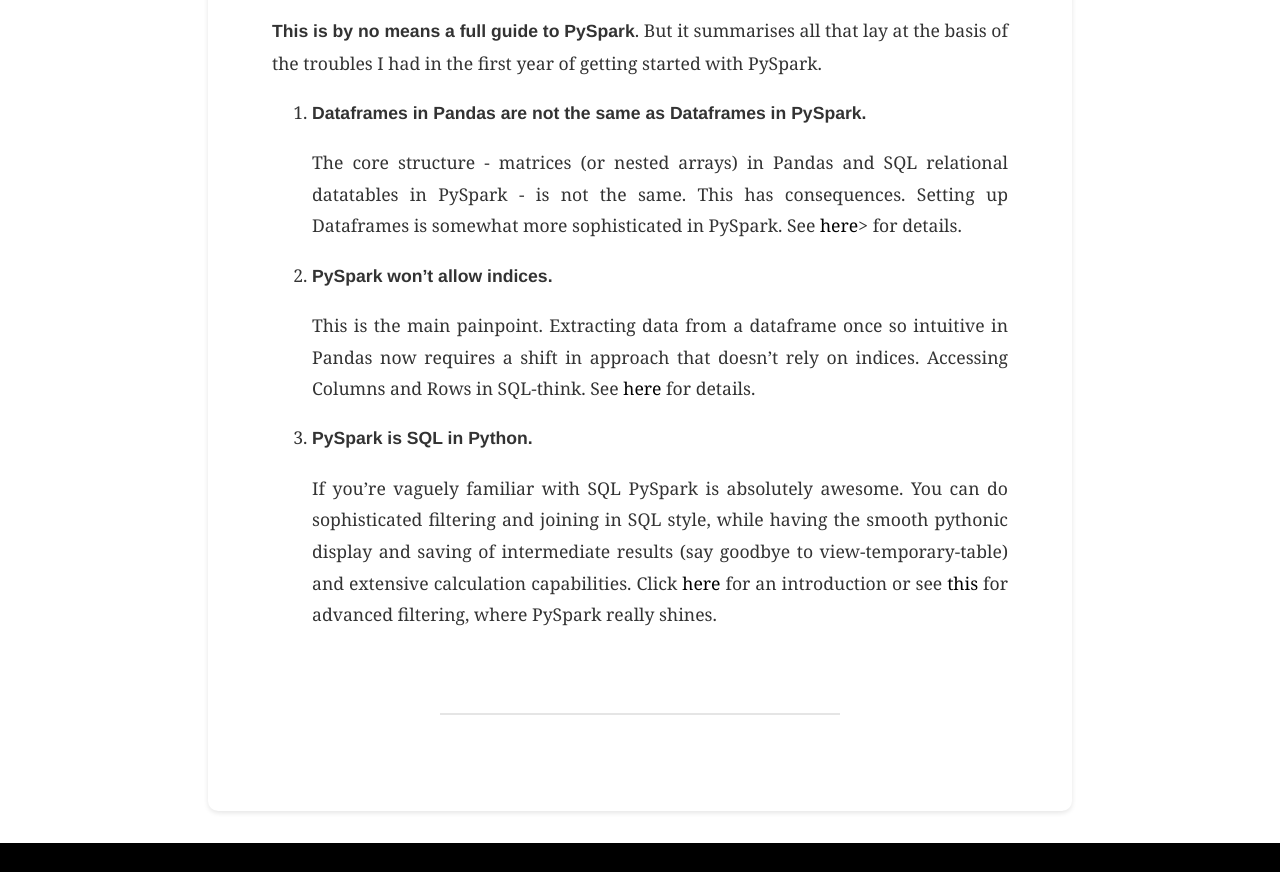
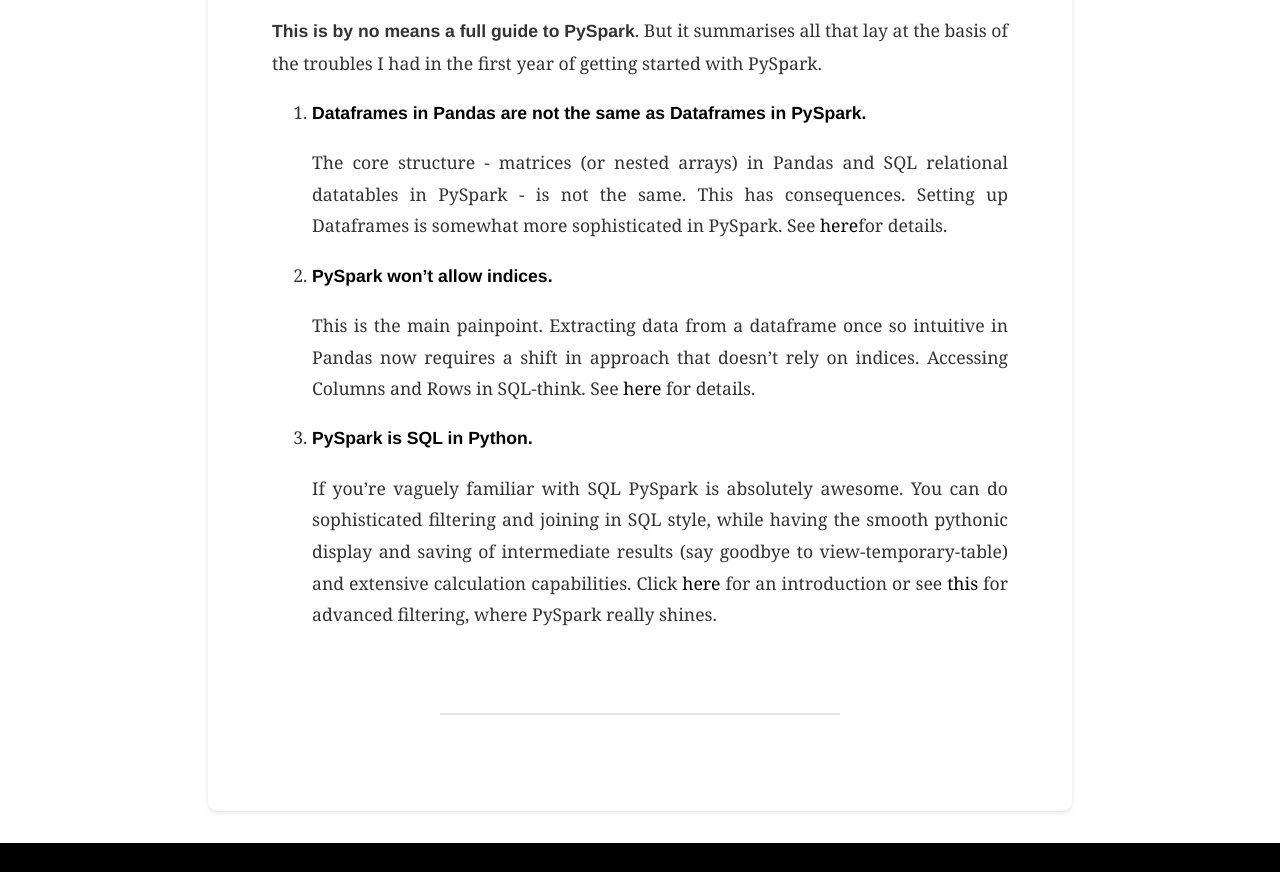
Before and after one commit to Jihagen/hackadillo, a plain HTML site: page pyspark_overview.html in a window 1280 px wide. Shown: the part 1939-2811 px from the top of the page. Drawn offline with Linux system fonts and the light colour scheme.

Commit message:
modified links in overview

```diff
--- a/pyspark_overview.html
+++ b/pyspark_overview.html
@@ -40,13 +40,13 @@
             <p><strong>This is by no means a full guide to PySpark</strong>. But it summarises all that lay at the basis of the troubles I had in the first year of getting started with PySpark.</p>
 
             <ol>
-                <li id="dfs-1"><strong>Dataframes in Pandas are not the same as Dataframes in PySpark.</strong>
-                    <p>The core structure - matrices (or nested arrays) in Pandas and SQL relational datatables in PySpark - is not the same. This has consequences. Setting up Dataframes is somewhat more sophisticated in PySpark. See <a href="pyspark_dataframes.html" >here</a>> for details.</p>
+                <li id="dfs-1"><a href="pyspark_dataframes.html" ><strong>Dataframes in Pandas are not the same as Dataframes in PySpark.</a></strong>
+                    <p>The core structure - matrices (or nested arrays) in Pandas and SQL relational datatables in PySpark - is not the same. This has consequences. Setting up Dataframes is somewhat more sophisticated in PySpark. See <a href="pyspark_dataframes.html" >here</a>for details.</p>
                 </li>
-                <li id="no-indices"><strong>PySpark won’t allow indices.</strong>
+                <li id="no-indices"><a href="pyspark_columns.html"><strong>PySpark won’t allow indices.</strong></a>
                     <p>This is the main painpoint. Extracting data from a dataframe once so intuitive in Pandas now requires a shift in approach that doesn’t rely on indices. Accessing Columns and Rows in SQL-think. See <a href="pyspark_columns.html">here</a> for details.</p>
                 </li>
-                <li id="pyspark-SQL-python"><strong>PySpark is SQL in Python.</strong>
+                <li id="pyspark-SQL-python"><a href="pyspark_filtering_1.html"><strong>PySpark is SQL in Python.</strong></a>
                     <p>If you’re vaguely familiar with SQL PySpark is absolutely awesome. You can do sophisticated filtering and joining in SQL style, while having the smooth pythonic display and saving of intermediate results (say goodbye to view-temporary-table) and extensive calculation capabilities. Click <a href="pyspark_filtering_1.html">here</a> for an introduction or see <a href="pyspark_taming_the_beast.html">this</a> for advanced filtering, where PySpark really shines.</p>
                 </li>
                 <!-- <li id="troubleshooting-1"><strong>Troubleshooting essentials.</strong>
```
